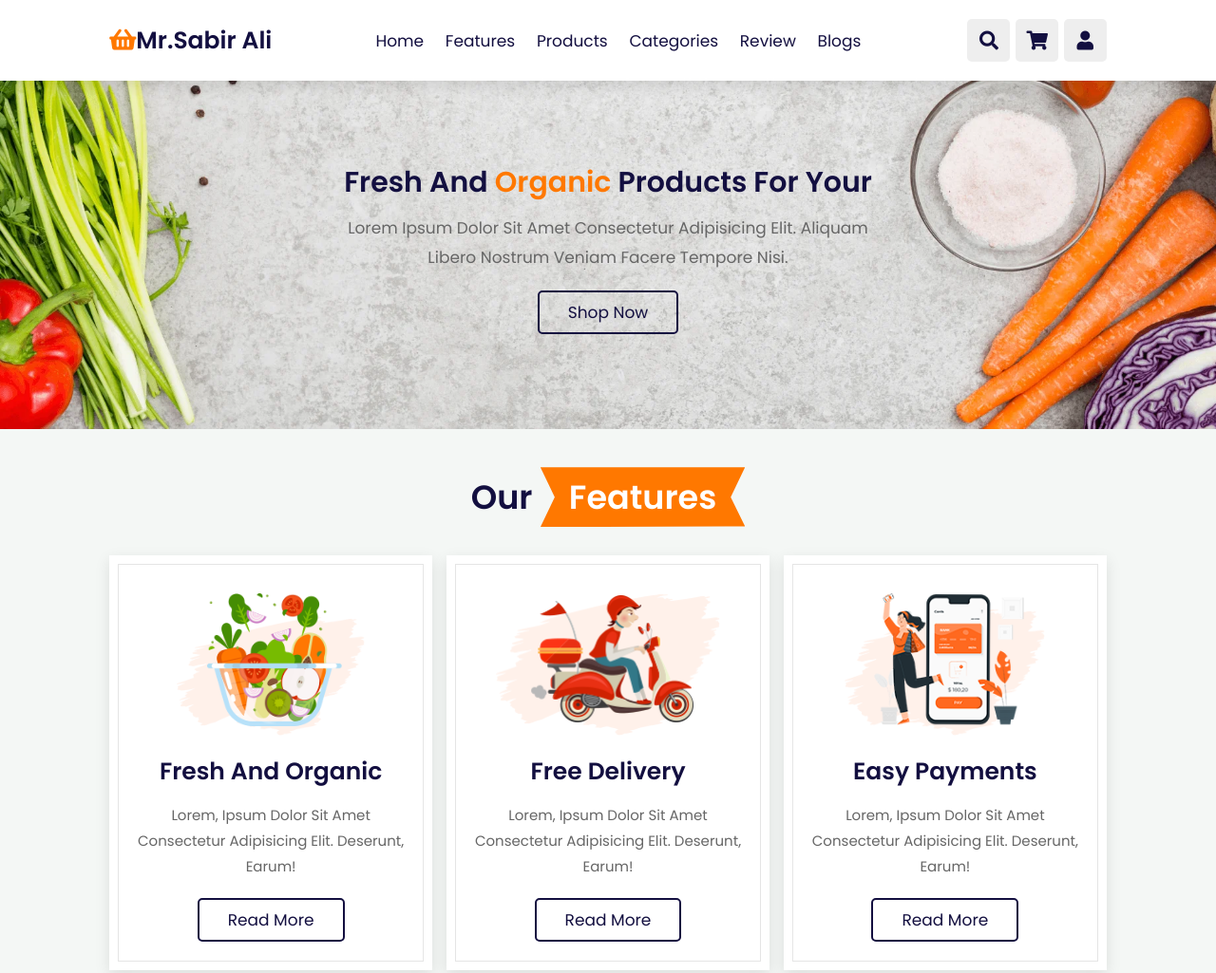
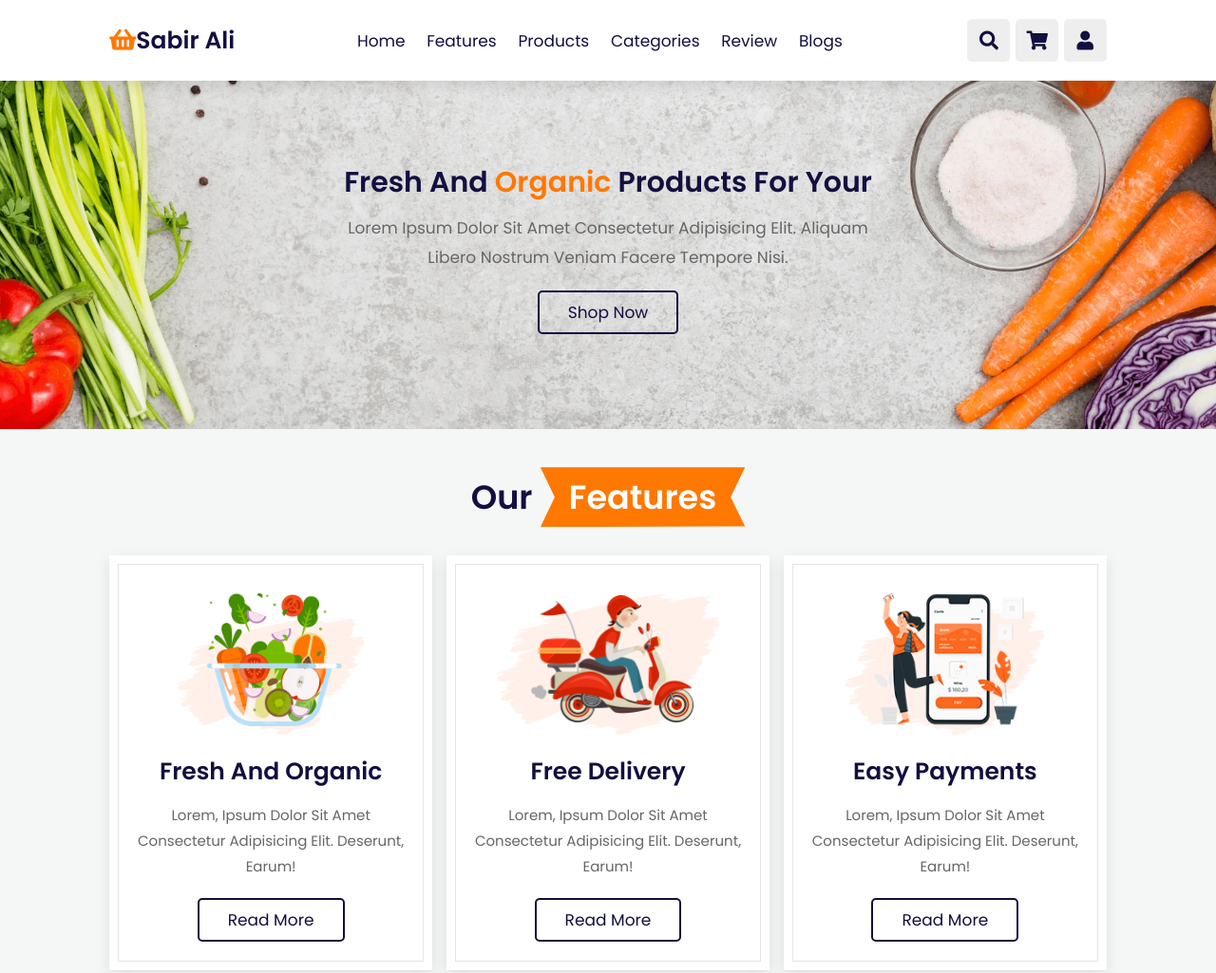
Before and after one commit to sabir3959/Ali, a plain HTML site: page index.html in a window 1280 px wide. Shown: the top 1025 px of the page at 95% size. Drawn offline with nearby package versions, Linux system fonts and the light colour scheme; files whose address does not match are found by name.

Commit message:
Update index.html

```diff
--- a/index.html
+++ b/index.html
@@ -22,7 +22,7 @@
 <header class="header">
 
 
-    <a href="#" class="logo"> <i class="fas fa-shopping-basket"></i>Mr.Sabir Ali </a>
+    <a href="#" class="logo"> <i class="fas fa-shopping-basket"></i>Sabir Ali </a>
 
     <nav class="navbar">
         <a href="#home">home</a>
@@ -477,7 +477,7 @@
 
     </div>
 
-    <div class="credit"> created by <span> mr.Sabir Ali </span> | all rights reserved </div>
+    <div class="credit"> created by <span>Sabir Ali </span> | all rights reserved </div>
 
 </section>
 
```
